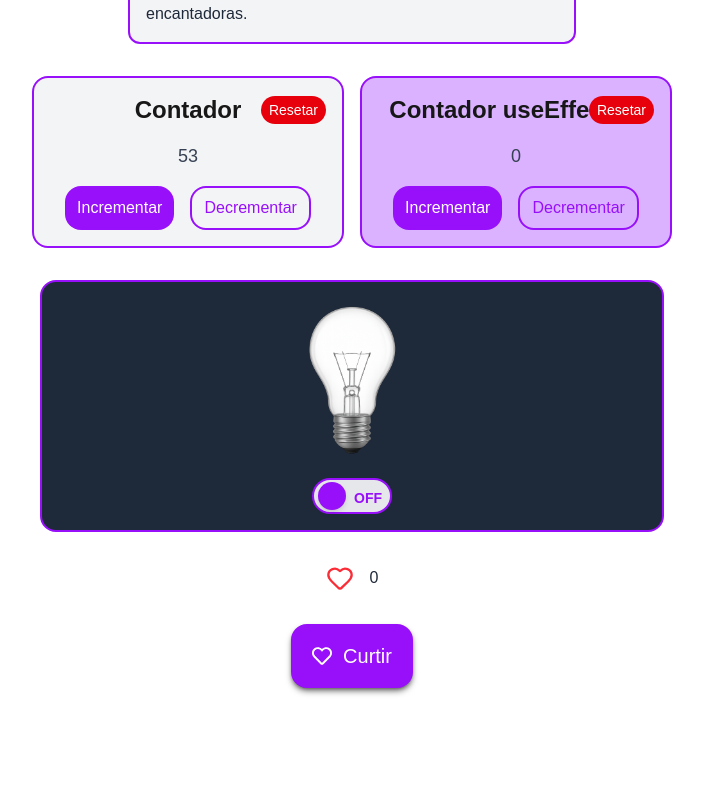
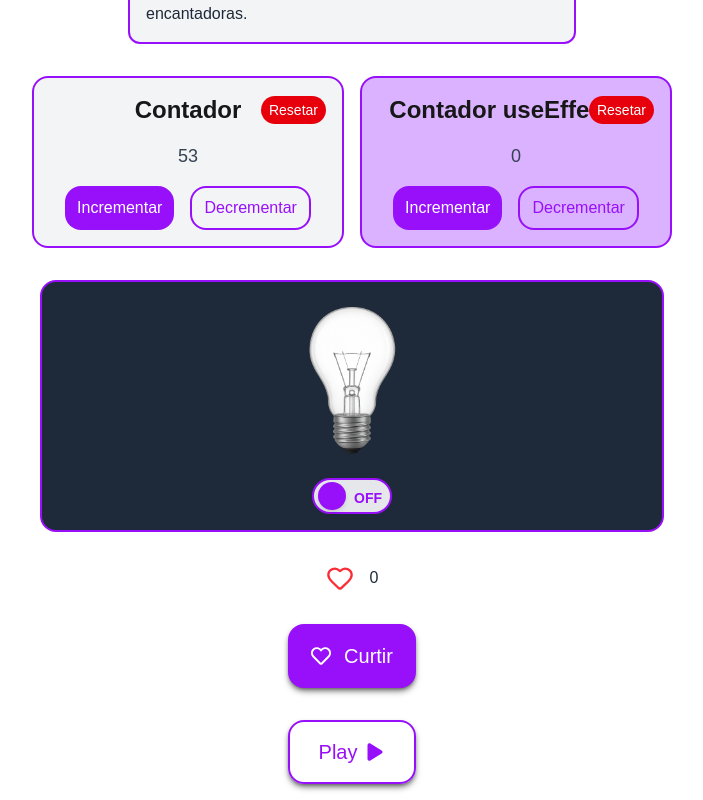
Before and after one commit to GabrielXavier77/introducao-nextjs, a Next.js app: page / in a window 1280 px wide. Shown: the part 1421-2221 px from the top of the page, without its empty margins (288-991 px from the left). Before the commit the page ends 2125 px from the top, so only its background shows below. Built offline with nearby package versions, Linux system fonts and the light colour scheme.

Commit message:
botao play adicionado

```diff
--- a/src/app/page.tsx
+++ b/src/app/page.tsx
@@ -6,6 +6,7 @@ import { ImageCardProps } from "@/components/ImageCard";
 import LikeButton from "@/components/LikeButton";
 import EffectCounter from "@/components/EffectCounter";
 import Lamp from "@/components/Lamp";
+import BotaoReproducao from "@/components/BotaoReproducao";
 import ButtonLike from "@/components/ButtonLike";
 
 export default function Home() {
@@ -111,6 +112,9 @@ export default function Home() {
       <div className="p-4 w-full flex justify-center">
         <ButtonLike/>
       </div>
+      <div className="p-4 w-full flex justify-center">
+        <BotaoReproducao/>
+      </div>
     </div>
   );
 }
--- /dev/null
+++ b/src/components/BotaoReproducao.tsx
@@ -0,0 +1,22 @@
+'use client'
+
+import { useState } from "react"
+import { FaPlay } from "react-icons/fa6"
+import { FaPause } from "react-icons/fa"
+
+export default function BotaoReproducao() {
+  const [isPlayed, setIsPlayed] = useState<boolean>(false)
+
+  return (
+    <button
+      className={`flex items-center justify-center w-[128px] p-4 shadow-md
+      shadow-black/50 rounded-2xl hover:scale-105 transition-all ease-in-out
+      duration-150 cursor-pointer gap-2 border-purple-600 border-2 text-xl
+      ${isPlayed ? "bg-purple-600 text-white" : "text-purple-600"}`}
+      onClick={() => setIsPlayed(!isPlayed)}
+    >
+      <span>{isPlayed ? "Pause" : "Play"}</span>
+      <span>{isPlayed ? <FaPause/> : <FaPlay/>}</span>
+    </button>
+  )
+}
--- a/src/components/ButtonLike.tsx
+++ b/src/components/ButtonLike.tsx
@@ -16,7 +16,7 @@ export default function ButtonLike() {
 
   return (
     <button
-      className={`flex items-center p-4 w-[122px] shadow-md shadow-black/50 rounded-2xl hover:scale-105
+      className={`flex items-center p-4 w-[128px] shadow-md shadow-black/50 rounded-2xl hover:scale-105
         transition-all ease-in-out duration-150 cursor-pointer justify-evenly
         gap-2 border-purple-600 border-2 text-xl
         ${isLiked ? "bg-white text-purple-600" : "bg-purple-600 text-white"}`}
```
